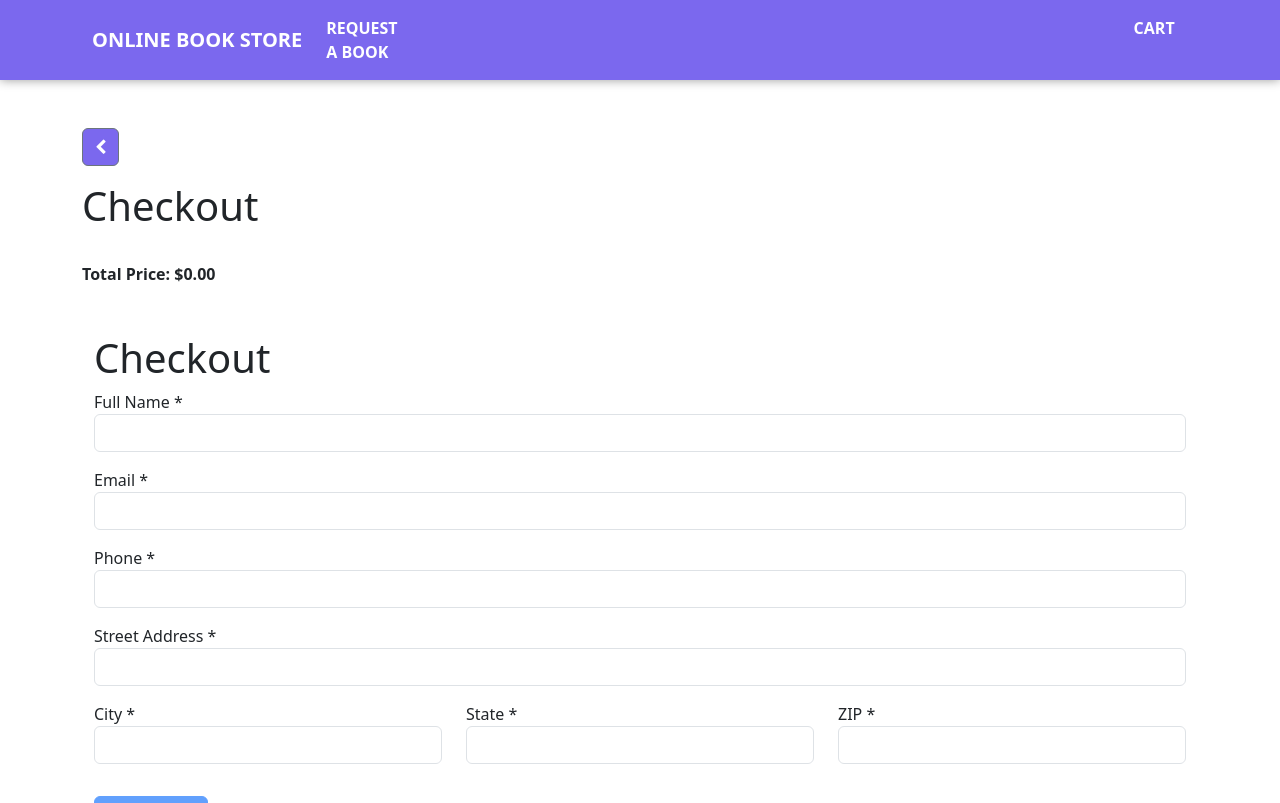
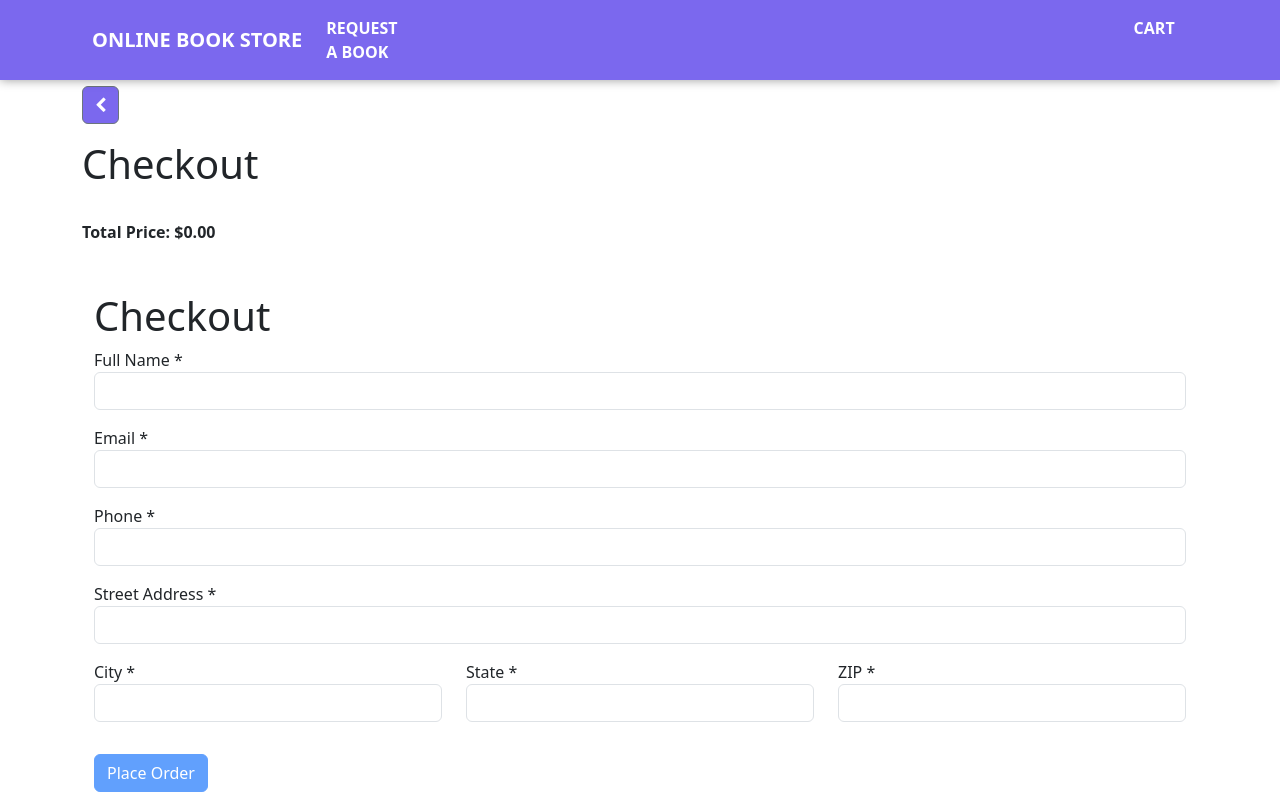
Before and after one commit to swe632/online-book-store, an Angular app: page /checkout in a window 1280 px wide. Shown: the top 803 px of the page. Built offline with nearby package versions, Linux system fonts and the light colour scheme.

Commit message:
footer fix

```diff
--- a/src/app/cart/cart.component.css
+++ b/src/app/cart/cart.component.css
@@ -5,3 +5,7 @@
 .content-pad {
     padding-bottom: 240px;
 }
+
+.padding-header {
+  padding-top: 3%;
+}
--- a/src/app/cart/cart.component.html
+++ b/src/app/cart/cart.component.html
@@ -1,4 +1,4 @@
-<div class="container mt-5">
+<div class="container mt-5 padding-header" >
   <h1 class="heading">Cart</h1>
   <!-- Total Price -->
   <div>
--- a/src/app/checkout/checkout.component.css
+++ b/src/app/checkout/checkout.component.css
@@ -0,0 +1,3 @@
+.padding-header {
+  padding-top: 3%;
+}
--- a/src/app/checkout/checkout.component.html
+++ b/src/app/checkout/checkout.component.html
@@ -1,4 +1,4 @@
-<div class="container mt-5">
+<div class="container mt-5 padding-header">
   <button class="btn btn-secondary mb-3" (click)="goBackToCart()"><i class="fa fa-chevron-left"></i></button>
   <h1 class="heading">Checkout</h1>
 
--- a/src/app/home-book/home-book.component.html
+++ b/src/app/home-book/home-book.component.html
@@ -1,4 +1,4 @@
-<div class="container mt-2">
+<div class="container mt-5">
     <h1 class="heading">Book Listing</h1>
     <div *ngIf="showMessage" class="alert alert-success">
         {{ message }}
--- a/src/app/navbar/navbar.component.html
+++ b/src/app/navbar/navbar.component.html
@@ -1,4 +1,4 @@
-<nav class="navbar navbar-expand-lg navbar-dark bg-medium-slate-blue">
+<nav class="navbar navbar-expand-lg navbar-dark bg-medium-slate-blue fixed-top">
   <div class="container">
       <a routerLink="/home" class="navbar-brand" >Online Book Store</a>
       <button class="navbar-toggler" type="button" data-bs-toggle="collapse" data-bs-target="#navbarNav"
--- a/src/app/product-details/product-details.component.css
+++ b/src/app/product-details/product-details.component.css
@@ -1,7 +1,7 @@
 .pad{
-    padding-bottom:10%;
+    padding-bottom:20%;
 }
 
 .pad-top{
-    padding-top:5%;
+    padding-top: 5%;
 }
--- a/src/app/product-details/product-details.component.html
+++ b/src/app/product-details/product-details.component.html
@@ -1,4 +1,4 @@
-<div class="container mt-5">
+<div class="container mt-5 pad-top">
   <div class="row">
     <div class="col-md-4 product-image pad" style="width: 16rem;">
       <img src="assets/book1.jpg" alt="{{ product.title }}" class="img-fluid" />
--- a/src/app/req-book/req-book.component.css
+++ b/src/app/req-book/req-book.component.css
@@ -26,7 +26,7 @@ button {
 
 
 .pad {
-    padding-bottom: 2%;
+    padding-bottom: 4%;
 }
 
 
--- a/src/app/req-book/req-book.component.html
+++ b/src/app/req-book/req-book.component.html
@@ -1,4 +1,4 @@
-<div class="container">
+<div class="container mt-5">
     <h1 class="heading">Request a Book</h1> <br>
     <form #myForm="ngForm" [formGroup]="reqBook" (ngSubmit)="saveBook(myForm.value)" class="pad">
         <div class="form-group">
```
